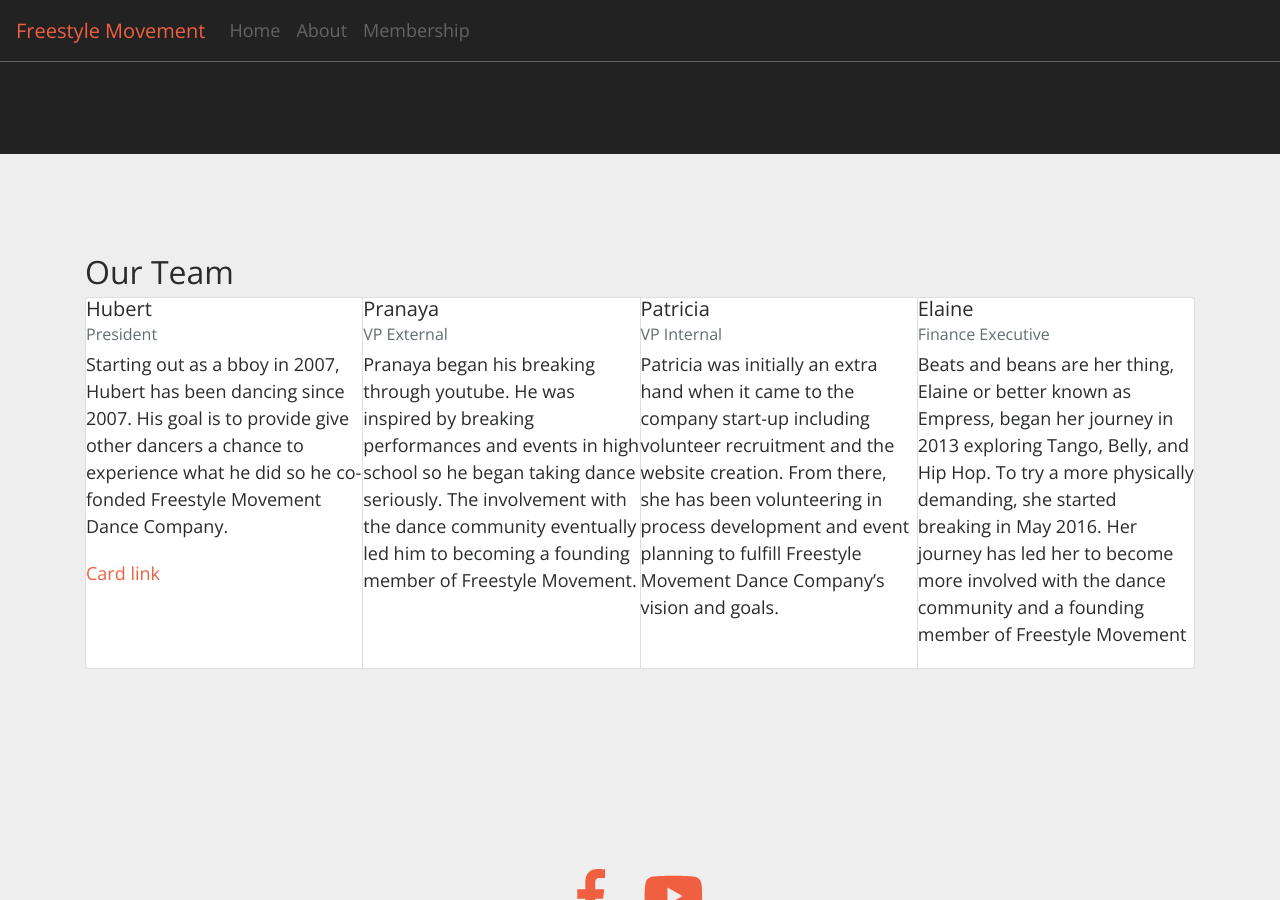
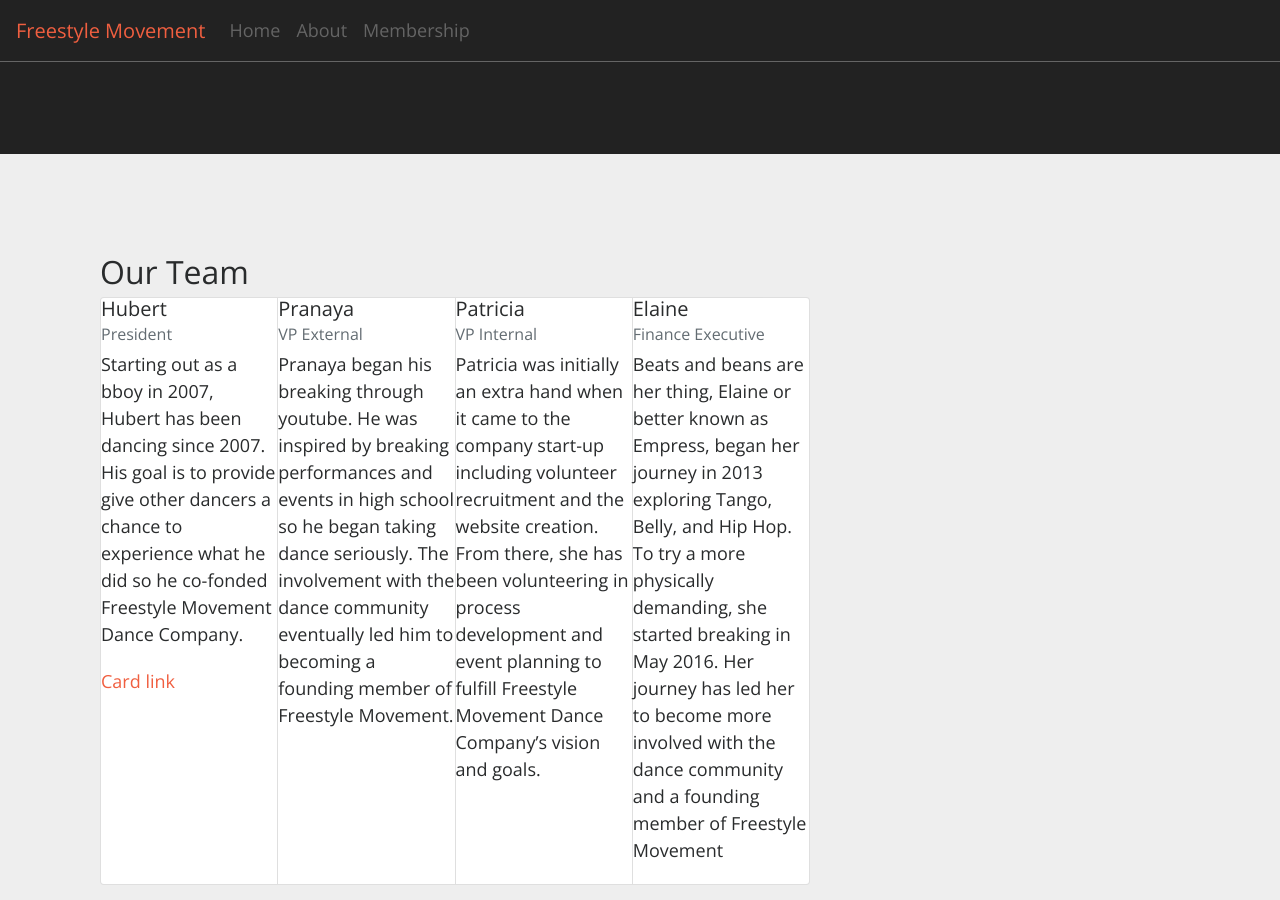
Before and after one commit to linhub15/freestyle-movement-site, a Jekyll site: the page built from about.html, in a window 1280 px wide and 900 px high, scrolled down 786 px. Built offline with Jekyll 4.4.1, drawn with Linux system fonts in a browser that asks for light colours; nearby versions of some CDN libraries.

Commit message:
About Page using medium size display grid

```diff
--- a/about.html
+++ b/about.html
@@ -24,7 +24,7 @@ layout: default
 
 <section class="row bg-dark">
   <div class="container">
-    <div class="col-lg-8">
+    <div class="col-md-8">
       <h2 class="section-heading">Our Story</h2>
       <p class="text-faded">
           Every dream has a first step, and for us this is it.
@@ -38,11 +38,10 @@ layout: default
   </div>
 </section>
 
-
-
-<section class="row bg-light">
+<section class="row">
 <div class="container">
-  <h2 class="section-heading">Our Team</h2>
+  <div class="col-md-8">
+    <h2 class="section-heading">Our Team</h2>
   <div class="card-group">
     <div class="card">
       <div class="card-body">
```
Also changed, not shown: other parts of about.html (+3 -2 lines).
